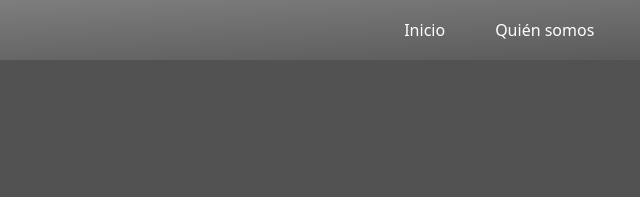
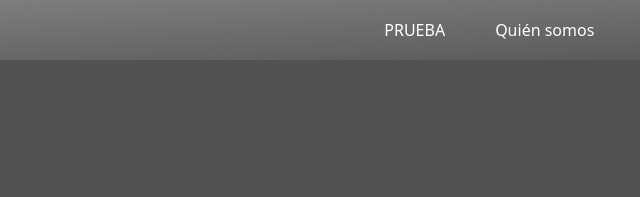
Before and after one commit to emilieux95/prueba1, a plain HTML site: page index.html in a window 1280 px wide. Shown: the top 197 px of the page, 132-772 px from the left. Drawn offline with nearby package versions, Linux system fonts and the light colour scheme; files that its build step writes are made by us from their sources; files whose address does not match are found by name; a web font is replaced by a local one.

Commit message:
ANADIENDO OTRO CASO

```diff
--- a/index.html
+++ b/index.html
@@ -43,7 +43,7 @@
 			</a>
 			<ul id="menu">
 				<!-- referenciado de cada seccion cuando se clicka en algunos elementos del menu -->
-				<li class="elementoMenu"><a href="#encabezado">Inicio</a></li>
+				<li class="elementoMenu"><a href="#encabezado">PRUEBA</a></li>
 				<li class="elementoMenu"><a href="#quienSomos">Quién somos</a></li>
 				<li class="elementoMenu"><a href="#tipoFlores">Tipos de Flores</a></li>
 				<li class="elementoMenu"><a href="#galeria">Galería</a></li>
```
